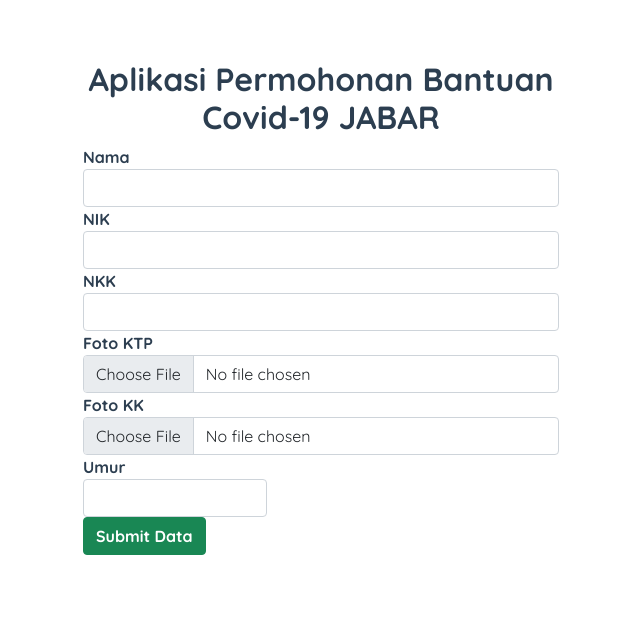
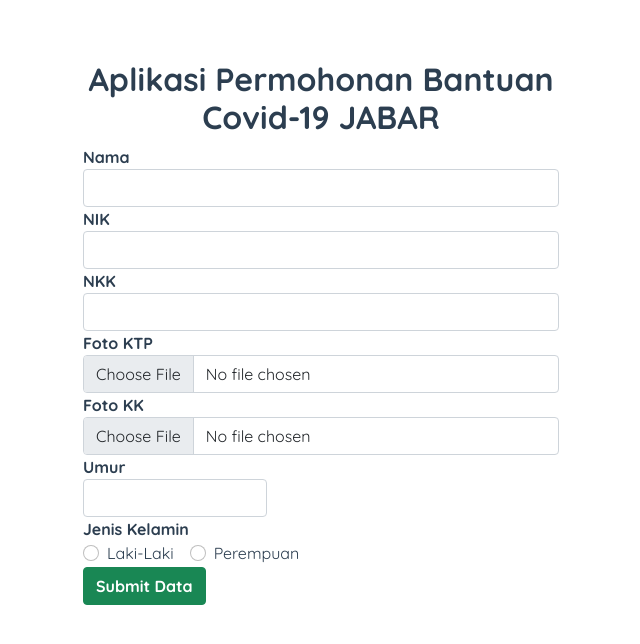
Before and after one commit to nazzalra/permohonan-bantuan-pandemi, a Vue app: page / in a window 1280 px wide. Shown: the top 644 px of the page, without its empty margins (319-959 px from the left). Built offline with nearby package versions, Linux system fonts and the light colour scheme.

Commit message:
create and validate userData jenis_kelamin

```diff
--- a/src/components/FormValidation.vue
+++ b/src/components/FormValidation.vue
@@ -113,6 +113,45 @@
         </div>
       </div>
     </div>
+
+    <div class="form-group">
+      <label for="jenis_kelamin" class="fw-bold">Jenis Kelamin</label>
+      <div class="form-group">
+        <div
+          class="form-check form-check-inline"
+          :class="{ 'is-invalid': isError('jenis_kelamin') }"
+        >
+          <input
+            class="form-check-input"
+            type="radio"
+            name="jenis_kelamin"
+            v-model="userData.jenis_kelamin"
+            id="lakilaki"
+            :value="JENISKELAMIN.L"
+          />
+          <label class="form-check-label fw-normal" for="lakilaki">Laki-Laki</label>
+        </div>
+        <div
+          class="form-check form-check-inline"
+          :class="{ 'is-invalid': isError('jenis_kelamin') }"
+        >
+          <input
+            class="form-check-input"
+            type="radio"
+            name="jenis_kelamin"
+            v-model="userData.jenis_kelamin"
+            id="perempuan"
+            :value="JENISKELAMIN.P"
+          />
+          <label class="form-check-label fw-normal" for="perempuan">Perempuan</label>
+        </div>
+
+        <div v-if="isError('jenis_kelamin')" class="invalid-feedback">
+          <span v-if="isInvalid('jenis_kelamin', 'required')">*Pilih jenis kelamin</span>
+        </div>
+      </div>
+    </div>
+
     <div class="form-group">
       <button class="btn btn-block btn-success fw-bold">Submit Data</button>
     </div>
@@ -122,6 +161,7 @@
 import useVuelidate from "@vuelidate/core";
 import { required, numeric, maxLength, minLength, minValue } from "@vuelidate/validators";
 import { imgFilesize, imgFormat } from "@/customValidator";
+import { JENISKELAMIN } from "@/enums";
 
 export default {
   setup() {
@@ -138,7 +178,9 @@ export default {
         foto_ktp: "",
         foto_kk: "",
         umur: "",
+        jenis_kelamin: "",
       },
+      JENISKELAMIN,
       isSubmit: false,
     };
   },
@@ -175,6 +217,9 @@ export default {
           numeric,
           minValue: minValue(25),
         },
+        jenis_kelamin: {
+          required,
+        },
       },
     };
   },
--- /dev/null
+++ b/src/enums.js
@@ -0,0 +1,8 @@
+const JENISKELAMIN = Object.freeze( {
+    L: "lakilaki",
+    P: "perempuan",
+} );
+
+module.exports = {
+    JENISKELAMIN
+}
```
